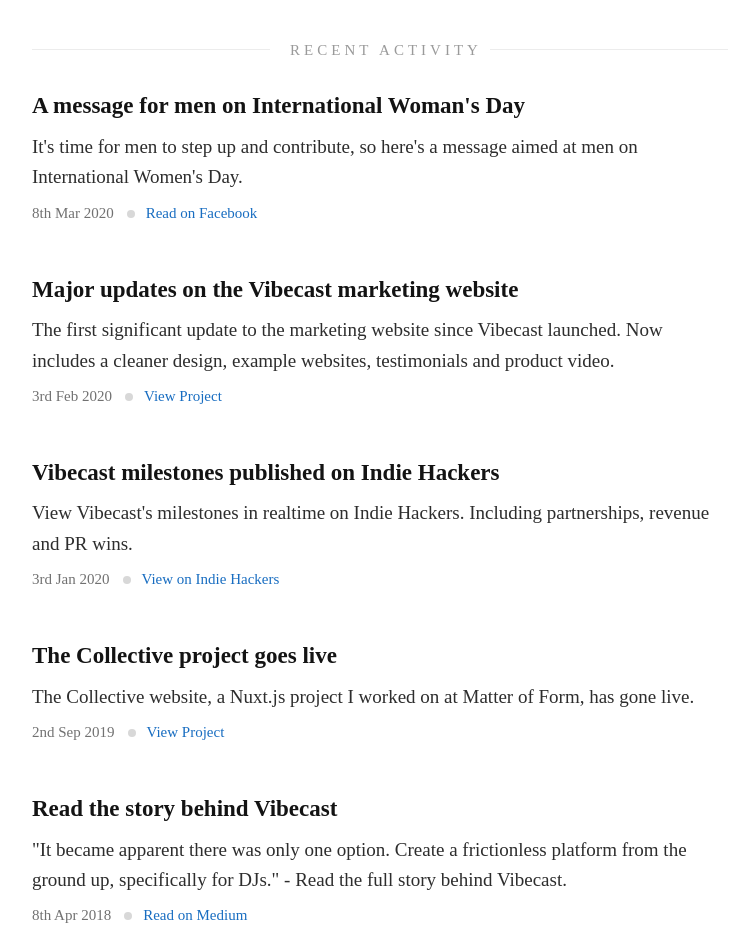
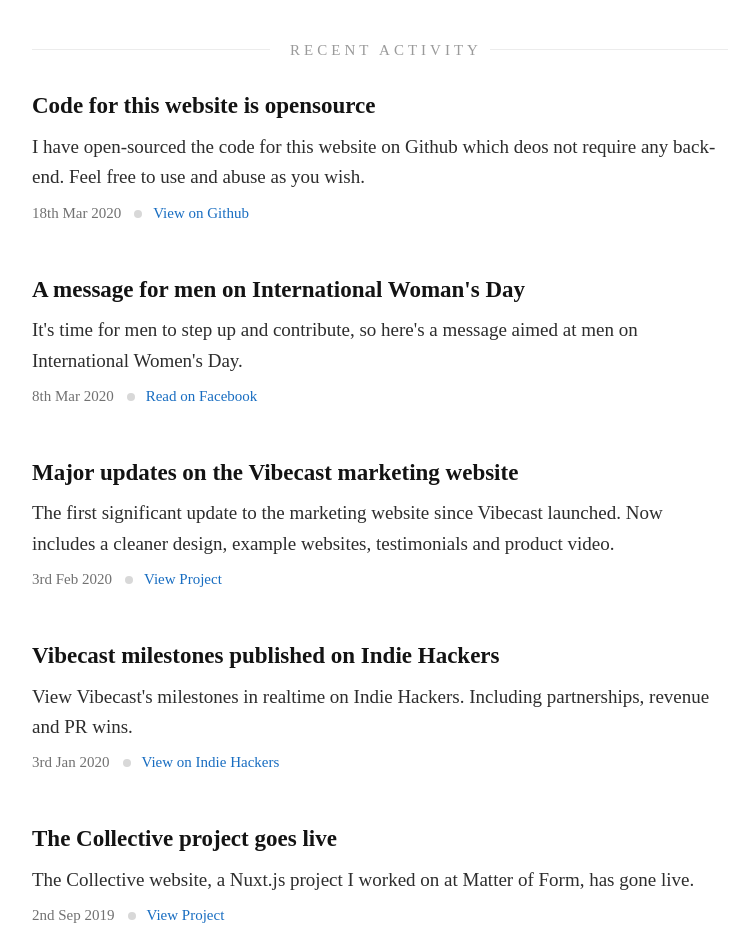
Before and after one commit to jackbarham/jackbarham.com, a Vue app: page / in a window 1280 px wide. Shown: the part 1260-2212 px from the top of the page, without its empty margins (260-1006 px from the left). Built offline with nearby package versions, Linux system fonts and the light colour scheme; a web font is replaced by a local one.

Commit message:
Opensource activity

```diff
--- a/src/data/activities.js
+++ b/src/data/activities.js
@@ -1,4 +1,13 @@
 module.exports = [
+  {
+    title: 'Code for this website is opensource',
+    copy:
+      'I have open-sourced the code for this website on Github which deos not require any back-end. Feel free to use and abuse as you wish.',
+    date: '18th Mar 2020',
+    buttonText: 'View on Github',
+    link: 'https://github.com/jackbarham/jackbarham.com',
+    external: true
+  },
   {
     title: "A message for men on International Woman's Day",
     copy: "It's time for men to step up and contribute, so here's a message aimed at men on International Women's Day.",
@@ -31,14 +40,14 @@
     buttonText: 'View Project',
     link: '/portfolio/the-collective',
     external: false
-  },
-  {
-    title: 'Read the story behind Vibecast',
-    copy:
-      '"It became apparent there was only one option. Create a frictionless platform from the ground up, specifically for DJs." - Read the full story behind Vibecast.',
-    date: '8th Apr 2018',
-    buttonText: 'Read on Medium',
-    link: 'https://blog.vibecast.com/welcome-to-vibecast-the-website-builder-for-djs-a412fe1e529d',
-    external: true
   }
+  // {
+  //   title: 'Read the story behind Vibecast',
+  //   copy:
+  //     '"It became apparent there was only one option. Create a frictionless platform from the ground up, specifically for DJs." - Read the full story behind Vibecast.',
+  //   date: '8th Apr 2018',
+  //   buttonText: 'Read on Medium',
+  //   link: 'https://blog.vibecast.com/welcome-to-vibecast-the-website-builder-for-djs-a412fe1e529d',
+  //   external: true
+  // }
 ];
```
